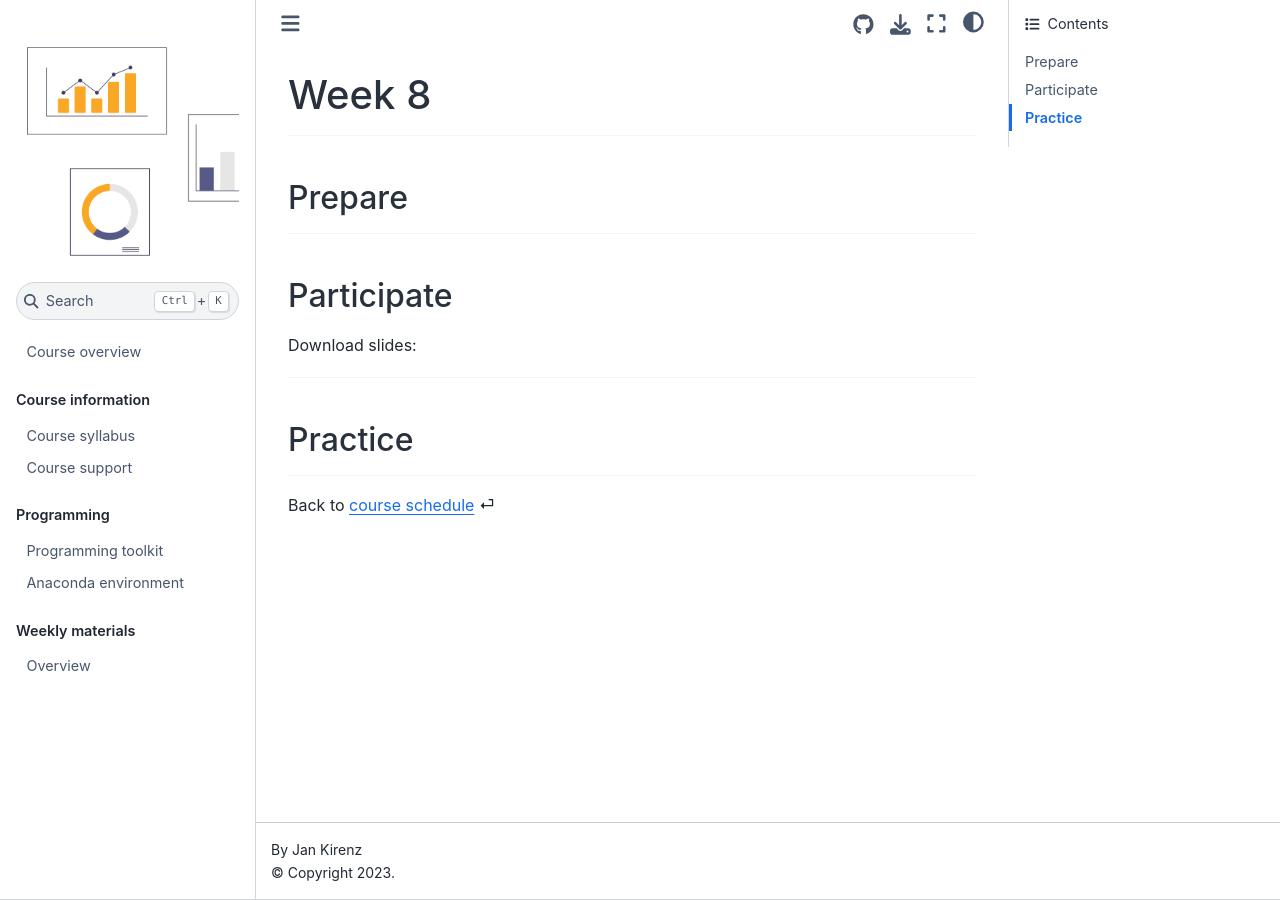
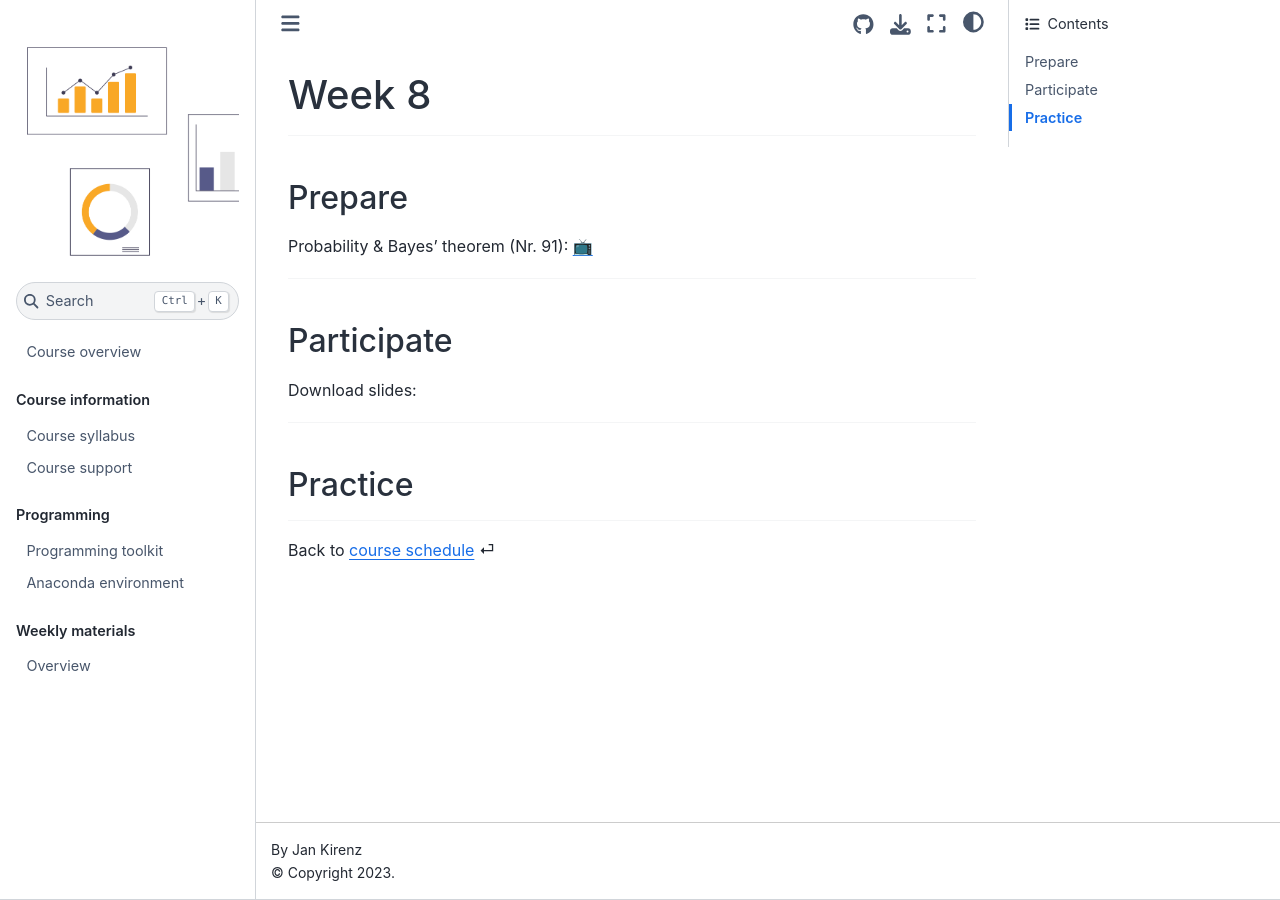
Before and after one commit to as-ws22/website, a Jupyter Book: the page built from weeks/week8.md, in a window 1280 px wide. Built offline with Jupyter Book 1.0.4 settings and Sphinx 7.4.7 and the Sphinx Book theme 1.1.4, drawn with Linux system fonts in a browser that asks for light colours; comment, search, counter and statistics services are not loaded.

Commit message:
Update week8.md

```diff
--- a/weeks/week8.md
+++ b/weeks/week8.md
@@ -6,6 +6,7 @@
 (prepare)=
 ## Prepare
 
+Probability & Bayes' theorem (Nr. 91): [📺 ](https://www.youtube.com/watch?v=HZGCoVF3YvM)
 
 ---
 
```
